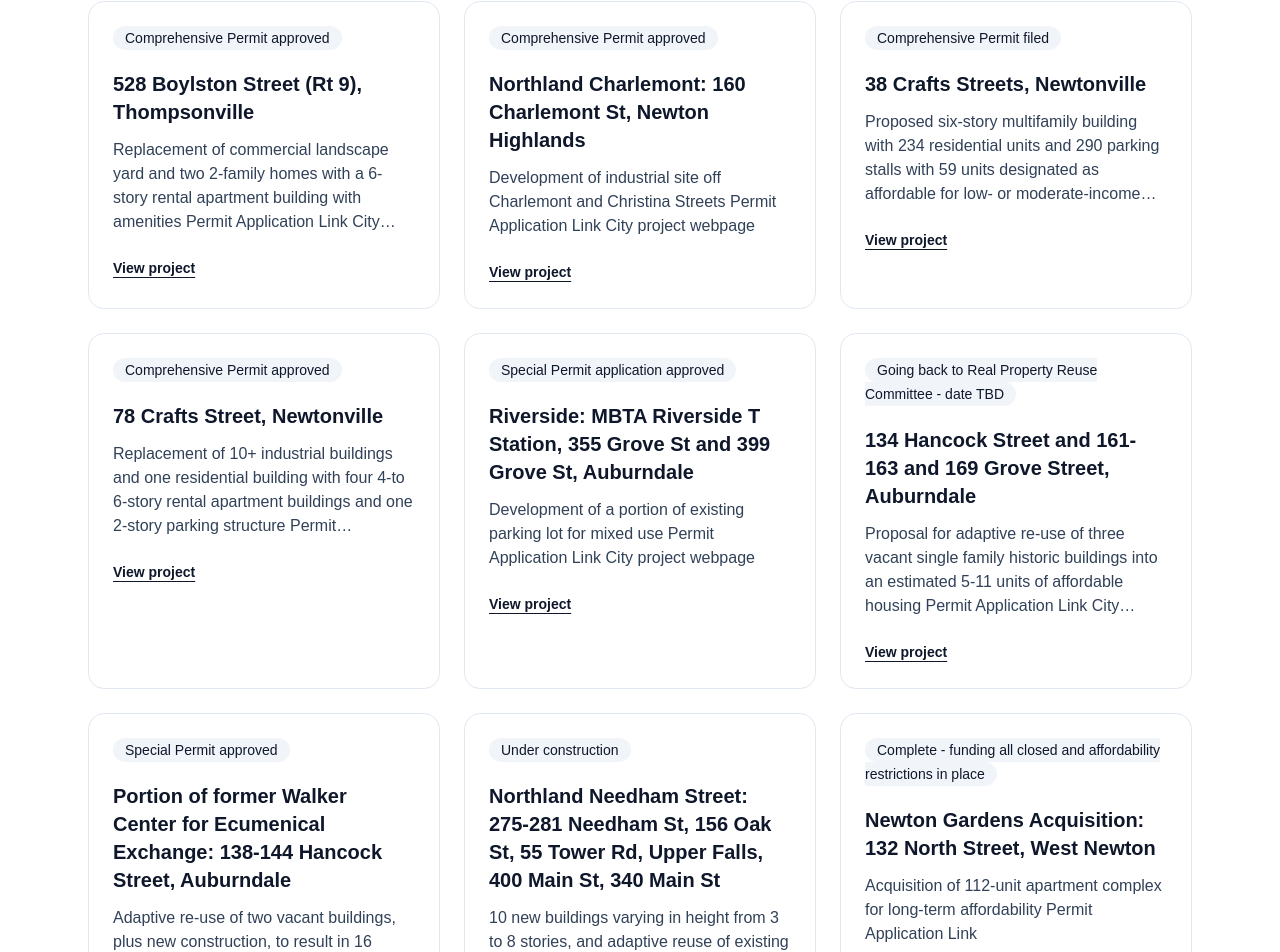
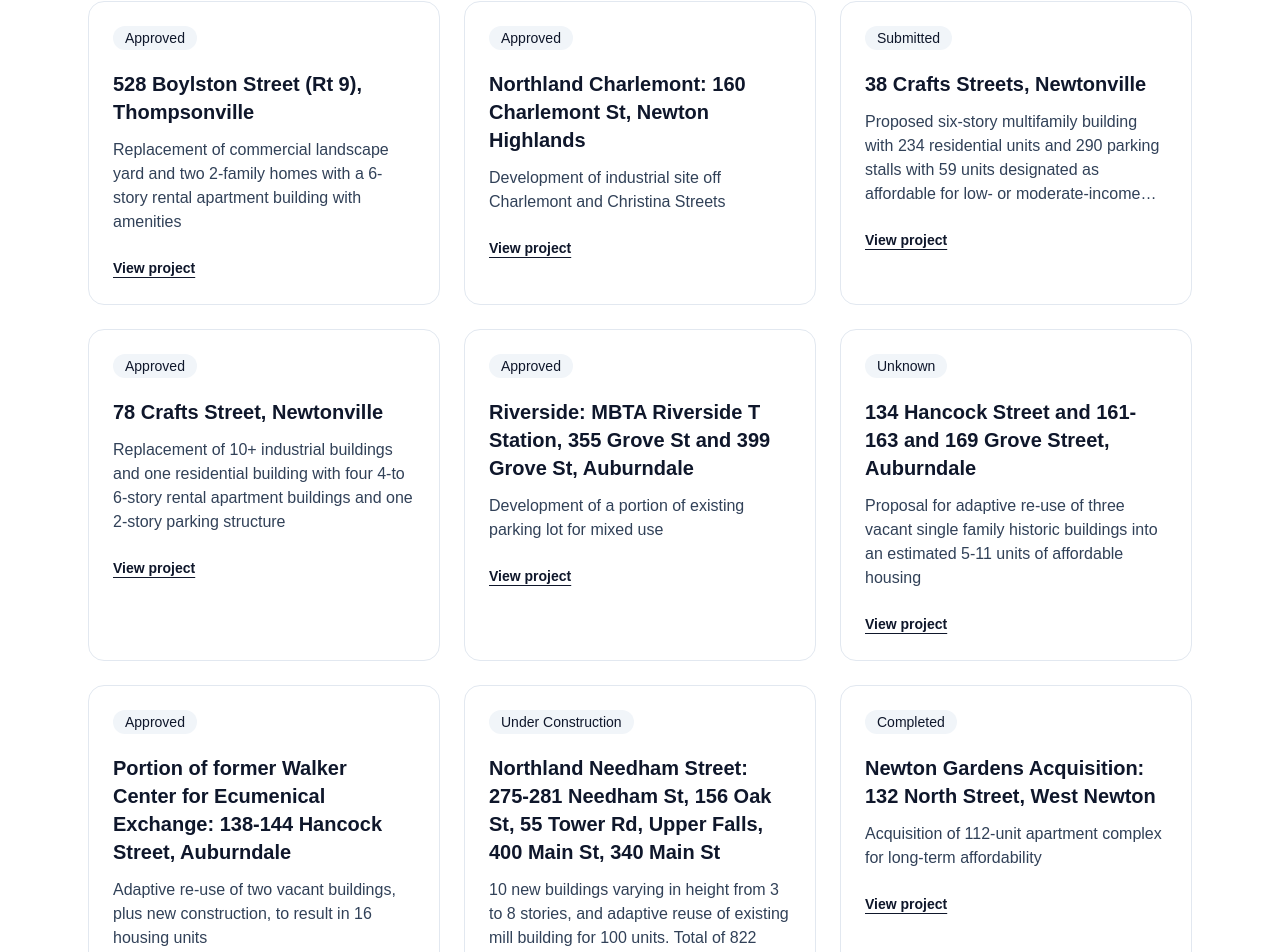
Before and after one commit to danielk-droid/newton-development, a Next.js app: page / in a window 1280 px wide. Shown: the part 495-1447 px from the top of the page. Built offline with nearby package versions, Linux system fonts and the light colour scheme.

Commit message:
Improve Newton project data updater

```diff
--- a/data/newton-source.json
+++ b/data/newton-source.json
@@ -1,13 +1,15 @@
 {
   "source": "https://www.newtonma.gov/government/planning/development-projects",
-  "fetchedAt": "2026-09-01T06:20:23.120Z",
+  "fetchedAt": "2026-09-01T13:29:17.215Z",
   "projectCount": 13,
   "projects": [
     {
       "id": "528-boylston-street-rt-9-thompsonville",
       "name": "528 Boylston Street (Rt 9), Thompsonville",
-      "description": "Replacement of commercial landscape yard and two 2-family homes with a 6-story rental apartment building with amenities Permit Application Link City project webpage",
-      "status": "Comprehensive Permit approved",
+      "village": "Thompsonville",
+      "description": "Replacement of commercial landscape yard and two 2-family homes with a 6-story rental apartment building with amenities",
+      "rawStatus": "Comprehensive Permit approved",
+      "status": "Approved",
       "links": [
         {
           "label": "Permit Application Link",
@@ -18,13 +20,22 @@
           "url": "https://www.newtonma.gov/government/planning/development-review/high-interest-projects/boylston-street-528"
         }
       ],
-      "sourceUrl": "https://www.newtonma.gov/government/planning/development-projects"
+      "facts": {
+        "units": null,
+        "affordableUnits": null,
+        "stories": 6,
+        "parkingSpaces": null
+      },
+      "sourceUrl": "https://www.newtonma.gov/government/planning/development-projects",
+      "lastSeen": "2026-09-01T13:29:17.213Z"
     },
     {
       "id": "northland-charlemont-160-charlemont-st-newton-highlands",
       "name": "Northland Charlemont: 160 Charlemont St, Newton Highlands",
-      "description": "Development of industrial site off Charlemont and Christina Streets Permit Application Link City project webpage",
-      "status": "Comprehensive Permit approved",
+      "village": "Newton Highlands",
+      "description": "Development of industrial site off Charlemont and Christina Streets",
+      "rawStatus": "Comprehensive Permit approved",
+      "status": "Approved",
       "links": [
         {
           "label": "Permit Application Link",
@@ -35,13 +46,22 @@
           "url": "https://www.newtonma.gov/government/planning/development-review/high-interest-projects/northland-charlemont-40b/-fsiteid-1#!/"
         }
       ],
-      "sourceUrl": "https://www.newtonma.gov/government/planning/development-projects"
+      "facts": {
+        "units": null,
+        "affordableUnits": null,
+        "stories": null,
+        "parkingSpaces": null
+      },
+      "sourceUrl": "https://www.newtonma.gov/government/planning/development-projects",
+      "lastSeen": "2026-09-01T13:29:17.214Z"
     },
     {
       "id": "38-crafts-streets-newtonville",
       "name": "38 Crafts Streets, Newtonville",
-      "description": "Proposed six-story multifamily building with 234 residential units and 290 parking stalls with 59 units designated as affordable for low- or moderate-income persons or families Permit Application Link City project webpage",
-      "status": "Comprehensive Permit filed",
+      "village": "Newtonville",
+      "description": "Proposed six-story multifamily building with 234 residential units and 290 parking stalls with 59 units designated as affordable for low- or moderate-income persons or families",
+      "rawStatus": "Comprehensive Permit filed",
+      "status": "Submitted",
       "links": [
         {
           "label": "Permit Application Link",
@@ -52,13 +72,22 @@
           "url": "https://www.newtonma.gov/government/planning/high-interest-projects/crafts-st-38"
         }
       ],
-      "sourceUrl": "https://www.newtonma.gov/government/planning/development-projects"
+      "facts": {
+        "units": 234,
+        "affordableUnits": 59,
+        "stories": null,
+        "parkingSpaces": 290
+      },
+      "sourceUrl": "https://www.newtonma.gov/government/planning/development-projects",
+      "lastSeen": "2026-09-01T13:29:17.214Z"
     },
     {
       "id": "78-crafts-street-newtonville",
       "name": "78 Crafts Street, Newtonville",
-      "description": "Replacement of 10+ industrial buildings and one residential building with four 4-to 6-story rental apartment buildings and one 2-story parking structure Permit Application Link City project webpage",
-      "status": "Comprehensive Permit approved",
+      "village": "Newtonville",
+      "description": "Replacement of 10+ industrial buildings and one residential building with four 4-to 6-story rental apartment buildings and one 2-story parking structure",
+      "rawStatus": "Comprehensive Permit approved",
+      "status": "Approved",
       "links": [
         {
           "label": "Permit Application Link",
@@ -69,13 +98,22 @@
           "url": "https://www.newtonma.gov/government/planning/development-review/high-interest-projects/crafts-street-78/-fsiteid-1#!/"
         }
       ],
-      "sourceUrl": "https://www.newtonma.gov/government/planning/development-projects"
+      "facts": {
+        "units": null,
+        "affordableUnits": null,
+        "stories": 6,
+        "parkingSpaces": null
+      },
+      "sourceUrl": "https://www.newtonma.gov/government/planning/development-projects",
+      "lastSeen": "2026-09-01T13:29:17.214Z"
     },
     {
       "id": "riverside-mbta-riverside-t-station-355-grove-st-and-399-grove-st-auburndale",
       "name": "Riverside: MBTA Riverside T Station, 355 Grove St and 399 Grove St, Auburndale",
-      "description": "Development of a portion of existing parking lot for mixed use Permit Application Link City project webpage",
-      "status": "Special Permit application approved",
+      "village": "Auburndale",
+      "description": "Development of a portion of existing parking lot for mixed use",
+      "rawStatus": "Special Permit application approved",
+      "status": "Approved",
       "links": [
         {
           "label": "Permit Application Link",
@@ -86,13 +124,22 @@
           "url": "https://www.newtonma.gov/government/planning/development-review/high-interest-projects/riverside-special-permit-2020"
         }
       ],
-      "sourceUrl": "https://www.newtonma.gov/government/planning/development-projects"
+      "facts": {
+        "units": null,
+        "affordableUnits": null,
+        "stories": null,
+        "parkingSpaces": null
+      },
+      "sourceUrl": "https://www.newtonma.gov/government/planning/development-projects",
+      "lastSeen": "2026-09-01T13:29:17.214Z"
     },
     {
       "id": "134-hancock-street-and-161-163-and-169-grove-street-auburndale",
       "name": "134 Hancock Street and 161-163 and 169 Grove Street, Auburndale",
-      "description": "Proposal for adaptive re-use of three vacant single family historic buildings into an estimated 5-11 units of affordable housing Permit Application Link City project webpage",
-      "status": "Going back to Real Property Reuse Committee - date TBD",
+      "village": "Auburndale",
+      "description": "Proposal for adaptive re-use of three vacant single family historic buildings into an estimated 5-11 units of affordable housing",
+      "rawStatus": "Going back to Real Property Reuse Committee - date TBD",
+      "status": "Unknown",
       "links": [
         {
           "label": "Permit Application Link",
@@ -103,26 +150,44 @@
           "url": "https://www.newtonma.gov/government/planning/zoning-and-development/high-interest-projects/walker-center-reuse-project#!/"
         }
       ],
-      "sourceUrl": "https://www.newtonma.gov/government/planning/development-projects"
+      "facts": {
+        "units": 11,
+        "affordableUnits": null,
+        "stories": null,
+        "parkingSpaces": null
+      },
+      "sourceUrl": "https://www.newtonma.gov/government/planning/development-projects",
+      "lastSeen": "2026-09-01T13:29:17.214Z"
     },
     {
       "id": "portion-of-former-walker-center-for-ecumenical-exchange-138-144-hancock-street-auburndale",
       "name": "Portion of former Walker Center for Ecumenical Exchange: 138-144 Hancock Street, Auburndale",
-      "description": "Adaptive re-use of two vacant buildings, plus new construction, to result in 16 housing units Permit Application Link",
-      "status": "Special Permit approved",
+      "village": "Auburndale",
+      "description": "Adaptive re-use of two vacant buildings, plus new construction, to result in 16 housing units",
+      "rawStatus": "Special Permit approved",
+      "status": "Approved",
       "links": [
         {
           "label": "Permit Application Link",
           "url": "https://newtonma.portal.opengov.com/locations/99968"
         }
       ],
-      "sourceUrl": "https://www.newtonma.gov/government/planning/development-projects"
+      "facts": {
+        "units": null,
+        "affordableUnits": null,
+        "stories": null,
+        "parkingSpaces": null
+      },
+      "sourceUrl": "https://www.newtonma.gov/government/planning/development-projects",
+      "lastSeen": "2026-09-01T13:29:17.214Z"
     },
     {
       "id": "northland-needham-street-275-281-needham-st-156-oak-st-55-tower-rd-upper-falls-400-main-st-340-main-st",
       "name": "Northland Needham Street: 275-281 Needham St, 156 Oak St, 55 Tower Rd, Upper Falls, 400 Main St, 340 Main St",
-      "description": "10 new buildings varying in height from 3 to 8 stories, and adaptive reuse of existing mill building for 100 units. Total of 822 unites (145u affordable), 90,000sf retail space, surface parking for 1,070 cars, and a public splash park Permit Application Link City project webpage",
-      "status": "Under construction",
+      "village": "Unknown",
+      "description": "10 new buildings varying in height from 3 to 8 stories, and adaptive reuse of existing mill building for 100 units. Total of 822 unites (145u affordable), 90,000sf retail space, surface parking for 1,070 cars, and a public splash park",
+      "rawStatus": "Under construction",
+      "status": "Under Construction",
       "links": [
         {
           "label": "Permit Application Link",
@@ -133,39 +198,66 @@
           "url": "https://www.newtonma.gov/government/planning/development-review/high-interest-projects/northland-needham-oak-streets"
         }
       ],
-      "sourceUrl": "https://www.newtonma.gov/government/planning/development-projects"
+      "facts": {
+        "units": 100,
+        "affordableUnits": 145,
+        "stories": null,
+        "parkingSpaces": null
+      },
+      "sourceUrl": "https://www.newtonma.gov/government/planning/development-projects",
+      "lastSeen": "2026-09-01T13:29:17.214Z"
     },
     {
       "id": "newton-gardens-acquisition-132-north-street-west-newton",
       "name": "Newton Gardens Acquisition: 132 North Street, West Newton",
-      "description": "Acquisition of 112-unit apartment complex for long-term affordability Permit Application Link",
-      "status": "Complete - funding all closed and affordability restrictions in place",
+      "village": "West Newton",
+      "description": "Acquisition of 112-unit apartment complex for long-term affordability",
+      "rawStatus": "Complete - funding all closed and affordability restrictions in place",
+      "status": "Completed",
       "links": [
         {
           "label": "Permit Application Link",
           "url": "https://newtonma.portal.opengov.com/locations/117778"
         }
       ],
-      "sourceUrl": "https://www.newtonma.gov/government/planning/development-projects"
+      "facts": {
+        "units": null,
+        "affordableUnits": null,
+        "stories": null,
+        "parkingSpaces": null
+      },
+      "sourceUrl": "https://www.newtonma.gov/government/planning/development-projects",
+      "lastSeen": "2026-09-01T13:29:17.214Z"
     },
     {
       "id": "41-washington-street-newton-corner",
       "name": "41 Washington Street, Newton Corner",
-      "description": "Replacement of Victorian home with a 4-story condominium building Permit Application Link",
-      "status": "Comprehensive Permit denied; under appeal with HAC (Housing Appeals Committee)",
+      "village": "Newton Corner",
+      "description": "Replacement of Victorian home with a 4-story condominium building",
+      "rawStatus": "Comprehensive Permit denied; under appeal with HAC (Housing Appeals Committee)",
+      "status": "Appealed",
       "links": [
         {
           "label": "Permit Application Link",
           "url": "https://newtonma.portal.opengov.com/locations/111462"
         }
       ],
-      "sourceUrl": "https://www.newtonma.gov/government/planning/development-projects"
+      "facts": {
+        "units": null,
+        "affordableUnits": null,
+        "stories": 4,
+        "parkingSpaces": null
+      },
+      "sourceUrl": "https://www.newtonma.gov/government/planning/development-projects",
+      "lastSeen": "2026-09-01T13:29:17.214Z"
     },
     {
       "id": "west-newton-armory-1135-1137-washington-street-west-newton",
       "name": "West Newton Armory: 1135-1137 Washington Street, West Newton",
-      "description": "Adaptive re-use and partial replacement of surplus 3-story Armory building with a 3-story and 4-story building of apartments, below grade parking, and office and community space Permit Application Link City project webpage",
-      "status": "Under construction",
+      "village": "West Newton",
+      "description": "Adaptive re-use and partial replacement of surplus 3-story Armory building with a 3-story and 4-story building of apartments, below grade parking, and office and community space",
+      "rawStatus": "Under construction",
+      "status": "Under Construction",
       "links": [
         {
           "label": "Permit Application Link",
@@ -176,13 +268,22 @@
           "url": "https://www.newtonma.gov/government/planning/development-review/high-interest-projects/west-newton-armory"
         }
       ],
-      "sourceUrl": "https://www.newtonma.gov/government/planning/development-projects"
+      "facts": {
+        "units": null,
+        "affordableUnits": null,
+        "stories": 3,
+        "parkingSpaces": null
+      },
+      "sourceUrl": "https://www.newtonma.gov/government/planning/development-projects",
+      "lastSeen": "2026-09-01T13:29:17.215Z"
     },
     {
       "id": "dunstan-east-newton-crossing-1149-1185-washington-st-and-kempton-pl",
       "name": "Dunstan East/Newton Crossing: 1149-1185 Washington St and Kempton Pl",
-      "description": "Construction of 292 residential units, aprx 8,000 SF of ground level retail, and underground parking Building Permit Link City project webpage",
-      "status": "Under construction",
+      "village": "Unknown",
+      "description": "Construction of 292 residential units, aprx 8,000 SF of ground level retail, and underground parking",
+      "rawStatus": "Under construction",
+      "status": "Under Construction",
       "links": [
         {
           "label": "Building Permit Link",
@@ -193,20 +294,36 @@
           "url": "https://www.newtonma.gov/government/planning/development-review/high-interest-projects/dunstan-east"
         }
       ],
-      "sourceUrl": "https://www.newtonma.gov/government/planning/development-projects"
+      "facts": {
+        "units": 292,
+        "affordableUnits": null,
+        "stories": null,
+        "parkingSpaces": null
+      },
+      "sourceUrl": "https://www.newtonma.gov/government/planning/development-projects",
+      "lastSeen": "2026-09-01T13:29:17.215Z"
     },
     {
       "id": "386-390-watertown-street-nonantum",
       "name": "386-390 Watertown Street, Nonantum",
-      "description": "Development of a 10-unit apartment with one street-level commercial space Permit Application Link",
-      "status": "Under construction",
+      "village": "Nonantum",
+      "description": "Development of a 10-unit apartment with one street-level commercial space",
+      "rawStatus": "Under construction",
+      "status": "Under Construction",
       "links": [
         {
           "label": "Permit Application Link",
           "url": "https://newtonma.portal.opengov.com/locations/112728"
         }
       ],
-      "sourceUrl": "https://www.newtonma.gov/government/planning/development-projects"
+      "facts": {
+        "units": null,
+        "affordableUnits": null,
+        "stories": null,
+        "parkingSpaces": null
+      },
+      "sourceUrl": "https://www.newtonma.gov/government/planning/development-projects",
+      "lastSeen": "2026-09-01T13:29:17.215Z"
     }
   ]
 }
--- a/scripts/update-newton-projects.mjs
+++ b/scripts/update-newton-projects.mjs
@@ -36,13 +36,13 @@ function slugify(text) {
     .replace(/^-+|-+$/g, "");
 }
 
-function extractLinks(row) {
+function extractLinks(html) {
   const links = [];
 
   const pattern =
     /<a[^>]*href=["']([^"']+)["'][^>]*>([\s\S]*?)<\/a>/gi;
 
-  for (const match of row.matchAll(pattern)) {
+  for (const match of html.matchAll(pattern)) {
     const href = match[1];
     const label = cleanText(match[2]);
 
@@ -54,13 +54,163 @@ function extractLinks(row) {
       ? href
       : new URL(href, SOURCE_URL).href;
 
-    links.push({
-      label,
-      url,
-    });
+    if (!links.some((link) => link.url === url)) {
+      links.push({
+        label,
+        url,
+      });
+    }
   }
 
   return links;
+}
+
+function extractVillage(name) {
+  const villages = [
+    "Auburndale",
+    "Chestnut Hill",
+    "Newton Centre",
+    "Newton Corner",
+    "Newton Highlands",
+    "Newton Lower Falls",
+    "Newton Upper Falls",
+    "Newtonville",
+    "Nonantum",
+    "Oak Hill",
+    "Thompsonville",
+    "Waban",
+    "West Newton",
+  ];
+
+  const cleanedName = cleanText(name).toLowerCase();
+
+  const village = villages.find((item) =>
+    cleanedName.includes(item.toLowerCase())
+  );
+
+  return village ?? "Unknown";
+}
+
+function standardizeStatus(rawStatus) {
+  const status = cleanText(rawStatus).toLowerCase();
+
+  if (status.includes("under construction")) {
+    return "Under Construction";
+  }
+
+  if (
+    status.includes("complete") ||
+    status.includes("completed")
+  ) {
+    return "Completed";
+  }
+
+  if (
+    status.includes("denied") &&
+    status.includes("appeal")
+  ) {
+    return "Appealed";
+  }
+
+  if (status.includes("denied")) {
+    return "Denied";
+  }
+
+  if (status.includes("withdrawn")) {
+    return "Withdrawn";
+  }
+
+  if (status.includes("continued")) {
+    return "Continued";
+  }
+
+  if (
+    status.includes("scheduled") ||
+    status.includes("hearing")
+  ) {
+    return "Scheduled for Hearing";
+  }
+
+  if (status.includes("filed")) {
+    return "Submitted";
+  }
+
+  if (
+    status.includes("approved with conditions") ||
+    status.includes("approval with conditions")
+  ) {
+    return "Approved with Conditions";
+  }
+
+  if (status.includes("approved")) {
+    return "Approved";
+  }
+
+  if (
+    status.includes("proposed") ||
+    status.includes("proposal")
+  ) {
+    return "Proposed";
+  }
+
+  return "Unknown";
+}
+
+function extractFacts(description) {
+  const facts = {
+    units: null,
+    affordableUnits: null,
+    stories: null,
+    parkingSpaces: null,
+  };
+
+  const unitsMatch = description.match(
+    /(\d+)\s+(?:residential\s+)?units?/i
+  );
+
+  if (unitsMatch) {
+    facts.units = Number(unitsMatch[1]);
+  }
+
+  const affordableMatch = description.match(
+    /(\d+)\s*(?:u|units?)\s+(?:designated\s+as\s+)?affordable/i
+  );
+
+  if (affordableMatch) {
+    facts.affordableUnits = Number(affordableMatch[1]);
+  }
+
+  const storiesMatch = description.match(
+    /(\d+)[-\s]story/i
+  );
+
+  if (storiesMatch) {
+    facts.stories = Number(storiesMatch[1]);
+  }
+
+  const parkingMatch = description.match(
+    /(\d{1,4}(?:,\d{3})*)\s+(?:parking\s+spaces|parking\s+stalls)/i
+  );
+
+  if (parkingMatch) {
+    facts.parkingSpaces = Number(
+      parkingMatch[1].replace(/,/g, "")
+    );
+  }
+
+  return facts;
+}
+
+function removeLinkLabels(description, links) {
+  let result = description;
+
+  for (const link of links) {
+    if (link.label.length > 0) {
+      result = result.replace(link.label, " ");
+    }
+  }
+
+  return result.replace(/\s+/g, " ").trim();
 }
 
 function extractProjects(html) {
@@ -71,6 +221,7 @@ function extractProjects(html) {
 
   for (const rowMatch of html.matchAll(rowPattern)) {
     const row = rowMatch[1];
+
     const cells = [];
 
     for (const cellMatch of row.matchAll(cellPattern)) {
@@ -83,15 +234,12 @@ function extractProjects(html) {
 
     const name = cleanText(cells[0]);
     const rawDescription = cells[1];
-    const rawStatus = cells[2];
-
-    const description = cleanText(rawDescription);
-    const status = cleanText(rawStatus);
+    const rawStatus = cleanText(cells[2]);
 
     if (
       !name ||
-      !description ||
-      !status ||
+      !rawDescription ||
+      !rawStatus ||
       name.toLowerCase().includes("project name")
     ) {
       continue;
@@ -99,13 +247,26 @@ function extractProjects(html) {
 
     const links = extractLinks(row);
 
+    const cleanedDescription = cleanText(rawDescription);
+
+    const description = removeLinkLabels(
+      cleanedDescription,
+      links
+    );
+
+    const standardizedStatus = standardizeStatus(rawStatus);
+
     projects.push({
       id: slugify(name),
       name,
+      village: extractVillage(name),
       description,
-      status,
+      rawStatus,
+      status: standardizedStatus,
       links,
+      facts: extractFacts(description),
       sourceUrl: SOURCE_URL,
+      lastSeen: new Date().toISOString(),
     });
   }
 
@@ -153,7 +314,9 @@ async function main() {
     "utf8"
   );
 
-  console.log(`Saved ${projects.length} projects to ${OUTPUT_FILE}`);
+  console.log(
+    `Saved ${projects.length} projects to ${OUTPUT_FILE}`
+  );
 }
 
 main().catch((error) => {
```
